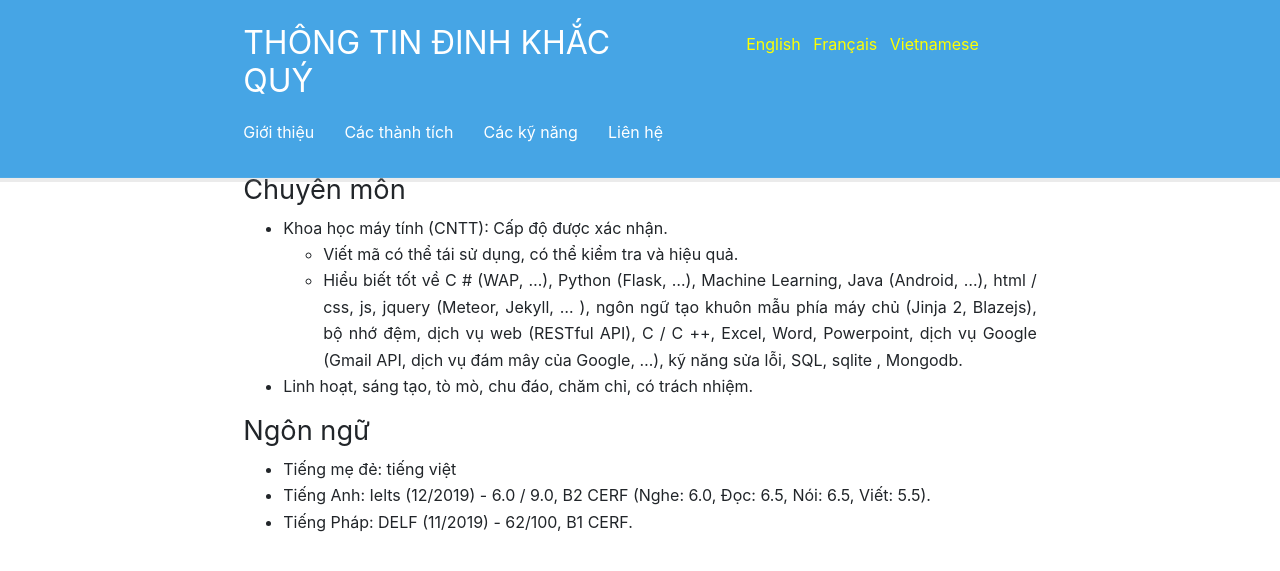
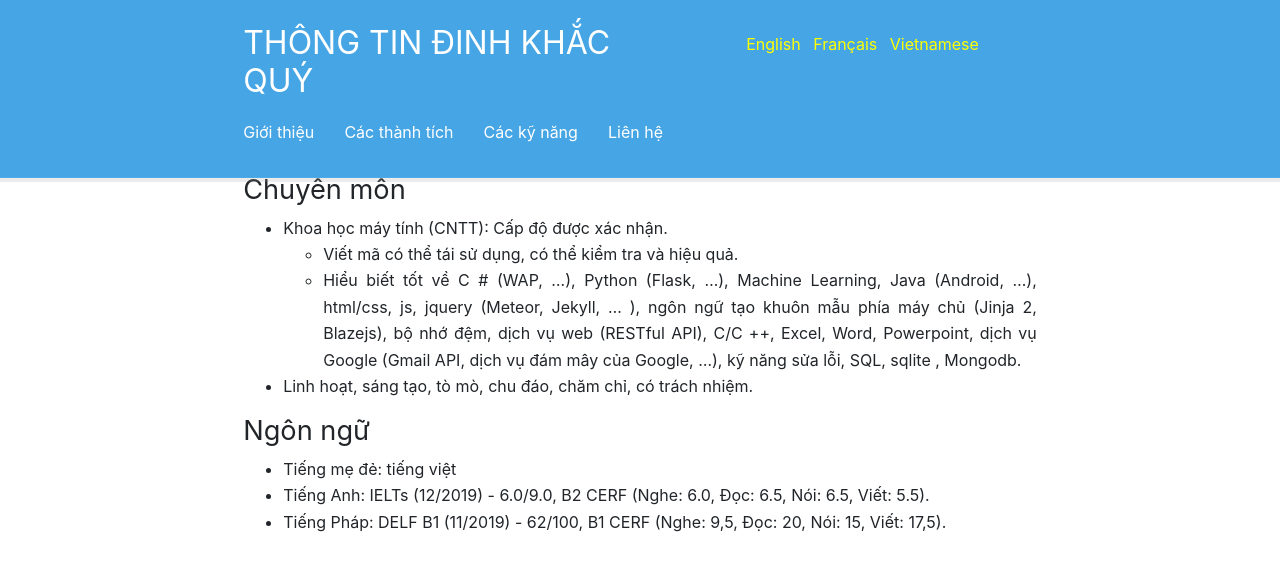
Before and after one commit to christianezeani/panthera-jekyll, a Jekyll site: the page built from vi/Skill.md, in a window 1280 px wide. Shown: the top 571 px of the page. Built offline with Jekyll 4.4.1, drawn with Linux system fonts in a browser that asks for light colours.

Commit message:
update content

```diff
--- a/vi/Skill.md
+++ b/vi/Skill.md
@@ -8,10 +8,10 @@ order: 3
 # Chuyên môn
 * Khoa học máy tính (CNTT): Cấp độ được xác nhận.
     * Viết mã có thể tái sử dụng, có thể kiểm tra và hiệu quả.
-    * Hiểu biết tốt về C # (WAP, ...), Python (Flask, ...), Machine Learning, Java (Android, ...), html / css, js, jquery (Meteor, Jekyll, ... ), ngôn ngữ tạo khuôn mẫu phía máy chủ (Jinja 2, Blazejs), bộ nhớ đệm, dịch vụ web (RESTful API), C / C ++, Excel, Word, Powerpoint, dịch vụ Google (Gmail API, dịch vụ đám mây của Google, ...), kỹ năng sửa lỗi, SQL, sqlite , Mongodb.
+    * Hiểu biết tốt về C # (WAP, ...), Python (Flask, ...), Machine Learning, Java (Android, ...), html/css, js, jquery (Meteor, Jekyll, ... ), ngôn ngữ tạo khuôn mẫu phía máy chủ (Jinja 2, Blazejs), bộ nhớ đệm, dịch vụ web (RESTful API), C/C ++, Excel, Word, Powerpoint, dịch vụ Google (Gmail API, dịch vụ đám mây của Google, ...), kỹ năng sửa lỗi, SQL, sqlite , Mongodb.
 * Linh hoạt, sáng tạo, tò mò, chu đáo, chăm chỉ, có trách nhiệm.
 
 # Ngôn ngữ
 * Tiếng mẹ đẻ: tiếng việt
-* Tiếng Anh: Ielts (12/2019) - 6.0 / 9.0, B2 CERF (Nghe: 6.0, Đọc: 6.5, Nói: 6.5, Viết: 5.5).
-* Tiếng Pháp: DELF (11/2019) - 62/100, B1 CERF.
+* Tiếng Anh: IELTs (12/2019) - 6.0/9.0, B2 CERF (Nghe: 6.0, Đọc: 6.5, Nói: 6.5, Viết: 5.5).
+* Tiếng Pháp: DELF B1 (11/2019) - 62/100, B1 CERF (Nghe: 9,5, Đọc: 20, Nói: 15, Viết: 17,5).
```
Also changed, not shown: en/Skill.md (+2 -2 lines), fr/Skill.md (+2 -2 lines), vi/Achievement.md (+1 -1 lines).
